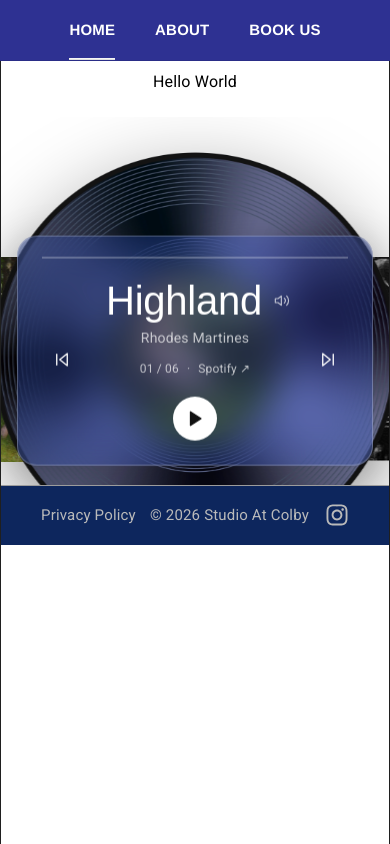
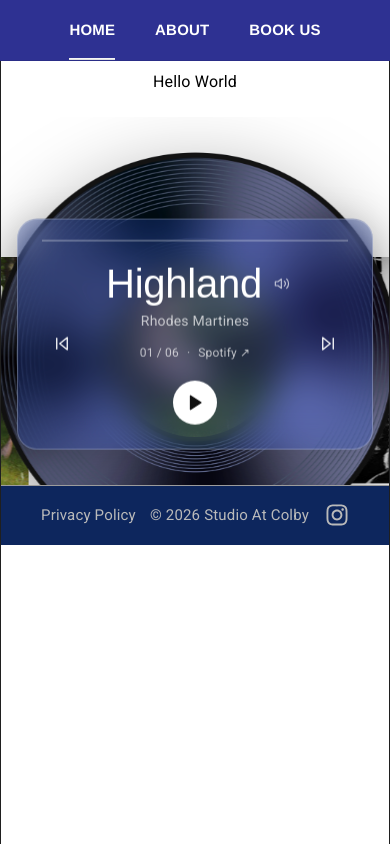
Before and after one commit to aduan48/Colby-Studio, a React (Vite) app in the folder colby-studio-web/: page / in a window 390 px wide. Built offline with nearby package versions, Linux system fonts and the light colour scheme; a web font is replaced by a local one.

Commit message:
css change for music caoursel

```diff
--- a/colby-studio-web/src/styles/MusicCarousel.css
+++ b/colby-studio-web/src/styles/MusicCarousel.css
@@ -178,6 +178,13 @@
     grid-template-columns: 36px 1fr 36px;
     gap: 8px;
   }
+
+  .mc-strip-inner {
+    display: flex;
+    width: max-content;
+    height: 100%;
+    animation: mc-marquee 40s linear infinite;
+  }
 }
 
 
@@ -191,7 +198,7 @@
   position: absolute;
   left: 50%;
   /* vinyl center = 8% top margin + half its width */
-  top: calc(var(--vinyl) * 0.57);
+  top: calc(var(--vinyl) * 0.53);
   transform: translate(-50%, -50%);
   z-index: 2;
 
```
